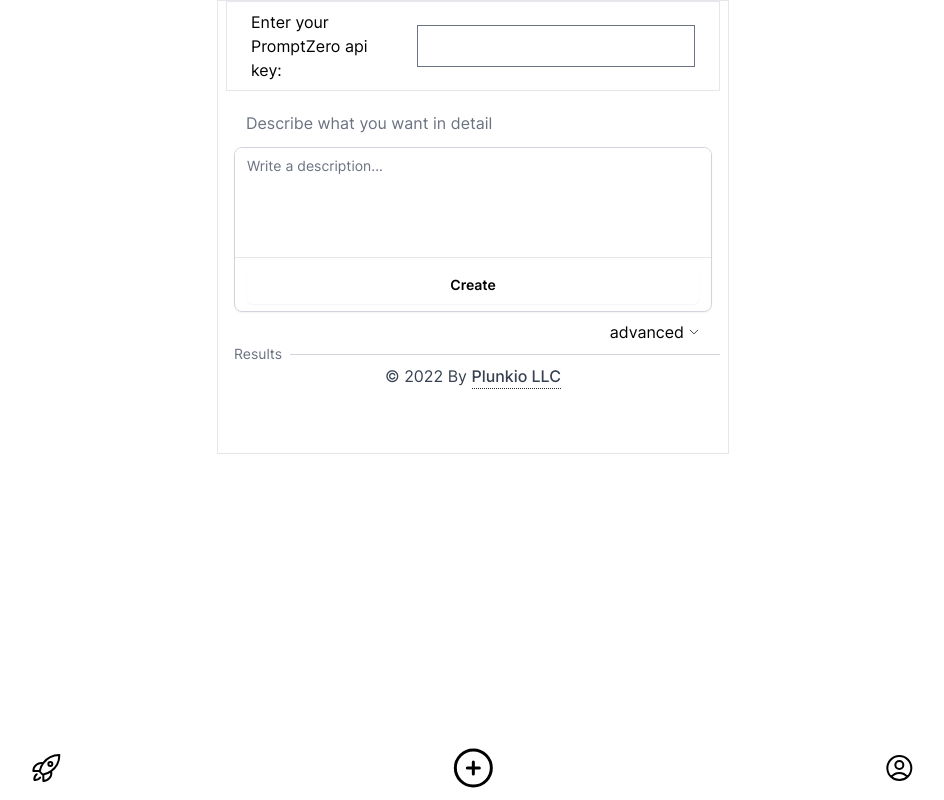
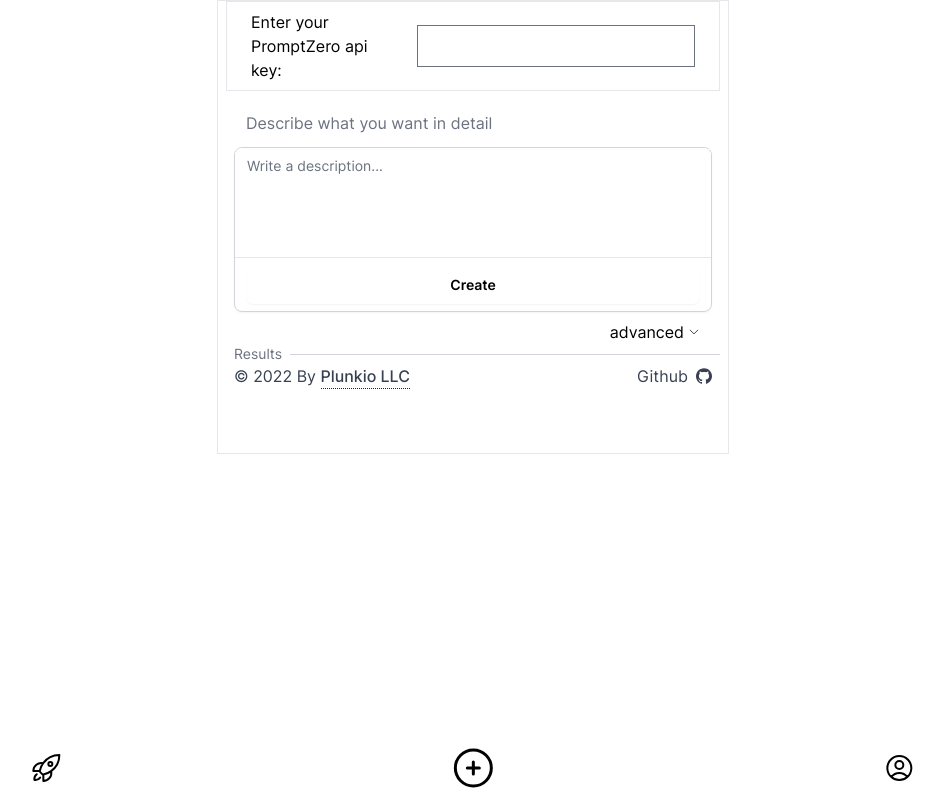
Before and after one commit to Helicone/DreamZero, a Next.js app: page / in a window 1280 px wide. Shown: the whole page, without its empty margins (167-1111 px from the left). Built offline with nearby package versions, Linux system fonts and the light colour scheme.

Commit message:
added github link

```diff
--- a/src/pages/index.tsx
+++ b/src/pages/index.tsx
@@ -7,6 +7,7 @@ import {
 import { initPromptZero, PromptRequest, PromptZero } from 'promptzero';
 import * as React from 'react';
 import { useState } from 'react';
+import { ImGithub } from 'react-icons/im';
 
 import Button from '@/components/buttons/Button';
 import Input from '@/components/Input';
@@ -151,10 +152,25 @@ export default function HomePage() {
                   }
                 })}
               </div>
-              <div className='flex flex-col items-center justify-center text-center'>
-                <footer className='bottom-2 text-gray-700'>
-                  © {new Date().getFullYear()} By{' '}
-                  <UnderlineLink href='#'>Plunkio LLC</UnderlineLink>
+              <div className='mx-2 flex flex-col items-center justify-center text-center'>
+                <footer className='bottom-2  w-full text-gray-700'>
+                  <div className='flex flex-row justify-between'>
+                    <div>
+                      © {new Date().getFullYear()} By{' '}
+                      <UnderlineLink href='#'>Plunkio LLC</UnderlineLink>
+                    </div>
+                    <div>
+                      <a
+                        className='flex flex-row items-center gap-2'
+                        href='https://github.com/PromptZero/DreamZero'
+                        target='_blank'
+                        rel='noreferrer'
+                      >
+                        Github
+                        <ImGithub />
+                      </a>
+                    </div>
+                  </div>
                 </footer>
               </div>
             </section>
```
